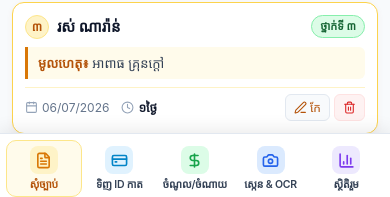
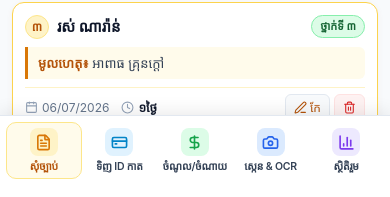
Before and after one commit to Jinrou12/Ann-klee-project-, a React (Vite) app: page / in a window 390 px wide. Shown: the part 647-844 px from the top of the page. Built offline with nearby package versions, Linux system fonts and the light colour scheme; no server answers; the database is empty; a web font is replaced by a local one.

Commit message:
fix(mobile): add viewport-fit=cover and bottom safe-area padding so bottom nav clears iPhone home bar

```diff
--- a/index.html
+++ b/index.html
@@ -10,7 +10,7 @@
     <meta name="apple-mobile-web-app-capable" content="yes" />
     <meta name="apple-mobile-web-app-status-bar-style" content="default" />
     <meta name="apple-mobile-web-app-title" content="ហ៊ុន ណេង App" />
-    <meta name="viewport" content="width=device-width, initial-scale=1.0, maximum-scale=1.0, user-scalable=no" />
+    <meta name="viewport" content="width=device-width, initial-scale=1.0, maximum-scale=1.0, user-scalable=no, viewport-fit=cover" />
     <title>ប្រព័ន្ធគ្រប់គ្រងច្បាប់សមណសិស្ស និងចំណូលចំណាយ - ពុទ្ធិកបឋមសិក្សាកម្រង ហ៊ុន ណេង</title>
     <link rel="preconnect" href="https://fonts.googleapis.com">
     <link rel="preconnect" href="https://fonts.gstatic.com" crossorigin>
--- a/public/sw.js
+++ b/public/sw.js
@@ -1,4 +1,4 @@
-const CACHE_NAME = 'hun-neng-app-v1';
+const CACHE_NAME = 'hun-neng-app-v2';
 const STATIC_ASSETS = [
   '/',
   '/index.html',
--- a/src/components/mobile/MobileBottomNav.jsx
+++ b/src/components/mobile/MobileBottomNav.jsx
@@ -66,7 +66,10 @@ export default function MobileBottomNav({
         display: 'flex',
         alignItems: 'center',
         justifyContent: 'space-around',
-        padding: '6px 6px env(safe-area-inset-bottom, 8px)'
+        paddingTop: 6,
+        paddingLeft: 'max(6px, env(safe-area-inset-left, 6px))',
+        paddingRight: 'max(6px, env(safe-area-inset-right, 6px))',
+        paddingBottom: 'calc(18px + env(safe-area-inset-bottom, 0px))'
       }}
     >
       {tabs.map(tab => {
```
